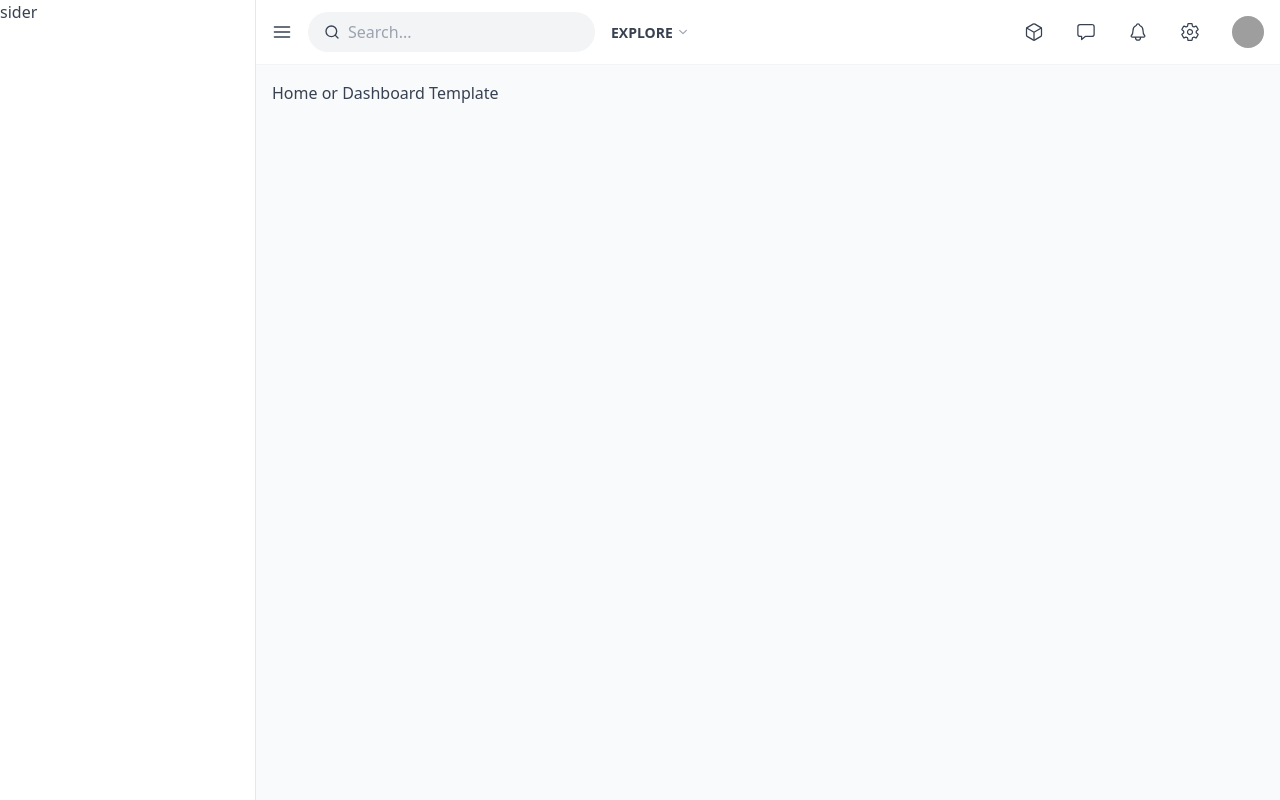
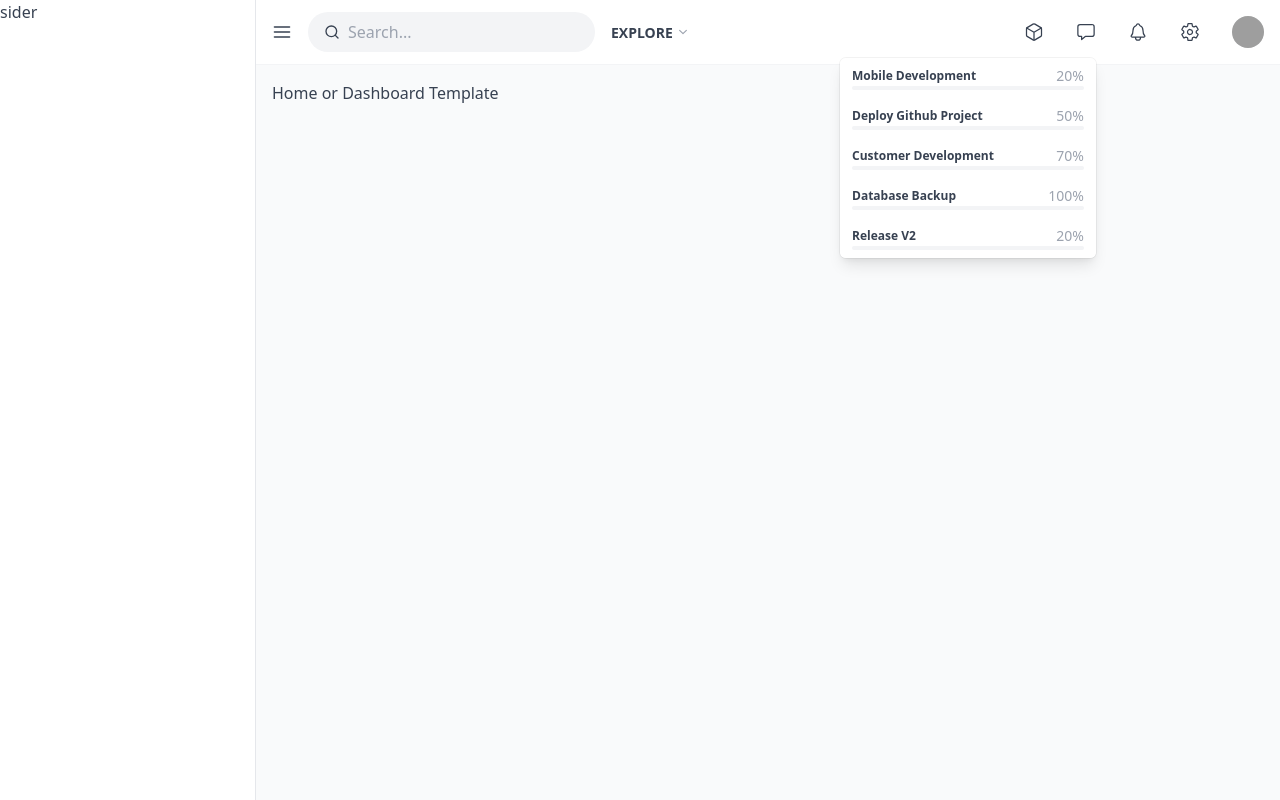
Before and after one commit to andriyfm/next-esse, a Next.js app: page / in a window 1280 px wide. Both pictures are taken after a click on the button 1086 px from the left and 32 px from the top of the page. Built offline with nearby package versions, Linux system fonts and the light colour scheme; grey boxes are pictures that could not be loaded.

Commit message:
styling the dropdown of projects menu

```diff
--- a/src/components/atoms/PageHead.tsx
+++ b/src/components/atoms/PageHead.tsx
@@ -5,7 +5,7 @@ import * as React from "react";
 export const PageHead: React.FC = () => {
   return (
     <NextHead>
-      <title>{APP_NAME}</title>
+      <title>{APP_NAME} - Next.js Admin Template</title>
       <meta name="description" content={APP_DESCRIPTION} />
       <link rel="icon" href="/favicon.ico" />
     </NextHead>
--- /dev/null
+++ b/src/components/atoms/ProgressBar/index.tsx
@@ -0,0 +1,23 @@
+import * as React from "react";
+import style from "./style.module.css";
+
+export type VariantType = "blue" | "pink" | "red" | "green" | "yellow";
+
+interface Props {
+  variant: VariantType;
+  value: number;
+}
+
+export const ProgressBar: React.FC<Props> = (props) => {
+  return (
+    <div className={style.wrapper}>
+      <div className={style.base_bar} />
+      <div
+        style={{ width: `${props.value}%` }}
+        className={`${style.color_bar} bg-${props.variant}-500`}
+      />
+    </div>
+  );
+};
+
+React.memo(ProgressBar);
--- /dev/null
+++ b/src/components/atoms/ProgressBar/style.module.css
@@ -0,0 +1,11 @@
+.wrapper {
+  @apply relative h-1 max-w-full overflow-hidden rounded-full;
+}
+
+.base_bar {
+  @apply absolute w-full h-1 bg-gray-100;
+}
+
+.color_bar {
+  @apply relative h-1 transition-all duration-1000 ease-out;
+}
--- a/src/components/atoms/index.tsx
+++ b/src/components/atoms/index.tsx
@@ -1,3 +1,4 @@
 export { ButtonToggleMenu } from "./ButtonToggleMenu";
 export { DropdownMenu } from "./DropdownMenu";
 export { PageHead } from "./PageHead";
+export { ProgressBar } from "./ProgressBar";
--- a/src/components/molecules/DropdownChat.tsx
+++ /dev/null
@@ -1,15 +0,0 @@
-import * as React from "react";
-import { IoChatboxOutline } from "react-icons/io5";
-
-export const DropdownChat: React.FC = () => {
-  return (
-    <div>
-      {/* dropdown button */}
-      <button className="flex items-center">
-        <IoChatboxOutline className="text-xl" />
-      </button>
-
-      {/* dropdown menu here... */}
-    </div>
-  );
-};
--- /dev/null
+++ b/src/components/molecules/DropdownProjects.tsx
@@ -0,0 +1,25 @@
+import * as React from "react";
+import { IoChatboxOutline } from "react-icons/io5";
+import * as Atom from "components/atoms";
+import { Menu } from "@headlessui/react";
+import { dropdownProjectsData as data } from "data/dropdownProjectsData";
+
+export const DropdownProjects: React.FC = () => {
+  return (
+    <Atom.DropdownMenu icon={<IoChatboxOutline className="text-xl" />}>
+      {data.map((item) => (
+        <Menu.Item
+          key={item.name}
+          as="button"
+          className="bg-white hover:bg-gray-50 min-w-[256px] py-2 px-3 text-sm rounded-md group"
+        >
+          <div className="flex items-center justify-between">
+            <div className="text-xs font-semibold capitalize">{item.name}</div>
+            <div className="text-sm text-gray-400">{item.percentage}%</div>
+          </div>
+          <Atom.ProgressBar value={item.percentage} variant={item.color} />
+        </Menu.Item>
+      ))}
+    </Atom.DropdownMenu>
+  );
+};
--- a/src/components/molecules/index.tsx
+++ b/src/components/molecules/index.tsx
@@ -1,5 +1,5 @@
 export { DropdownApps } from "./DropdownApps";
-export { DropdownChat } from "./DropdownChat";
+export { DropdownProjects } from "./DropdownProjects";
 export { DropdownExplore } from "./DropdownExplore";
 export { DropdownNotifications } from "./DropdownNotifications";
 export { DropdownUser } from "./DropdownUser";
--- a/src/components/organisms/LayoutHeader.tsx
+++ b/src/components/organisms/LayoutHeader.tsx
@@ -14,7 +14,7 @@ export const LayoutHeader: React.FC = () => {
 
         <div className="flex items-center col-span-1 space-x-8">
           <Molecule.DropdownApps />
-          <Molecule.DropdownChat />
+          <Molecule.DropdownProjects />
           <Molecule.DropdownNotifications />
           <Molecule.DropdownSettings />
           <Molecule.DropdownUser />
--- a/src/configs/appConfig.tsx
+++ b/src/configs/appConfig.tsx
@@ -1,2 +1,2 @@
-export const APP_NAME = "NEXTESSE";
+export const APP_NAME = "NextEsse";
 export const APP_DESCRIPTION = "Generated by create next app";
--- /dev/null
+++ b/src/data/dropdownProjectsData.tsx
@@ -0,0 +1,15 @@
+import { VariantType } from "components/atoms/ProgressBar";
+
+export type DropdownProjectType = {
+  name: string;
+  percentage: number;
+  color: VariantType;
+};
+
+export const dropdownProjectsData: DropdownProjectType[] = [
+  { name: "mobile development", percentage: 20, color: "blue" },
+  { name: "deploy github project", percentage: 50, color: "green" },
+  { name: "customer development", percentage: 70, color: "red" },
+  { name: "database backup", percentage: 100, color: "pink" },
+  { name: "release v2", percentage: 20, color: "yellow" },
+];
```
Also changed, not shown: tsconfig.json (+10 -13 lines).
